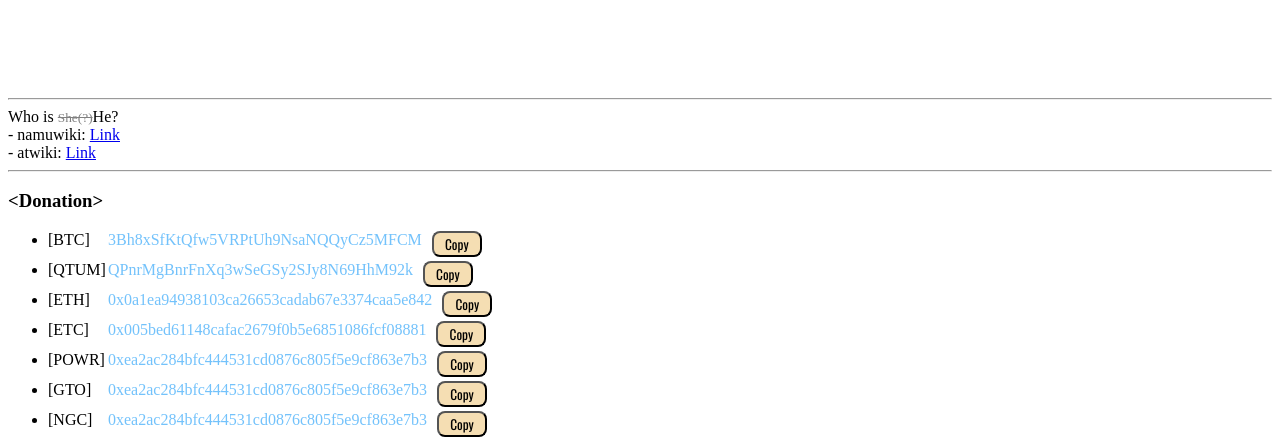
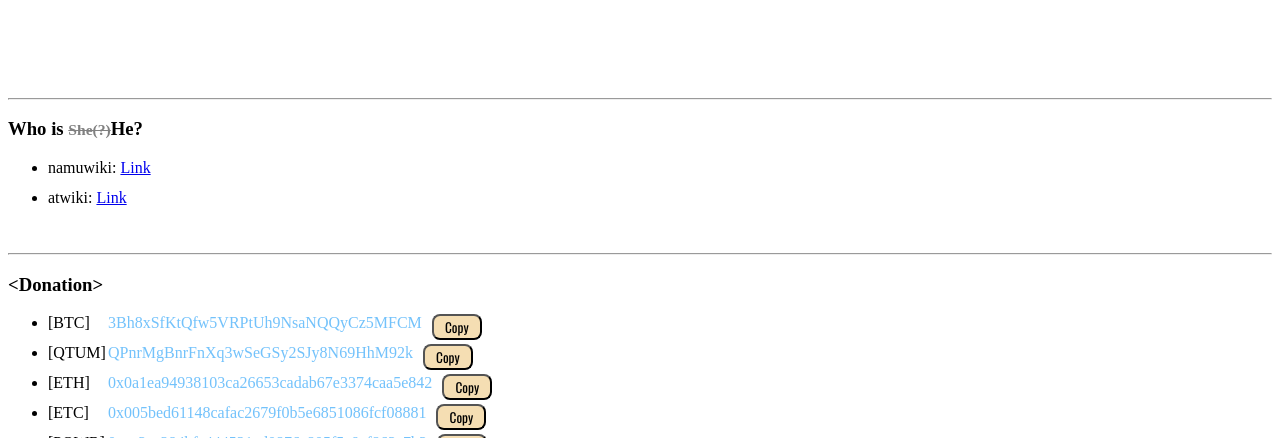
Before and after one commit to Cellularhacker/felix.moe, a website: page public/index.html in a window 1280 px wide. Shown: the part 662-1100 px from the top of the page. Drawn offline with nearby package versions, Linux system fonts and the light colour scheme.

Commit message:
Updated wiki links

```diff
--- a/public/index.html
+++ b/public/index.html
@@ -13,6 +13,7 @@
     <script src="https://ajax.googleapis.com/ajax/libs/jquery/1.11.1/jquery.min.js"></script>
 </head>
 <body>
+    <!-- Start of Main Image -->
     <div id="felixtan_moe">
         <figure>
             <!--<img src="/images/maxresdefault2.jpg" width="70%">-->
@@ -26,13 +27,20 @@
             </figcaption>
         </figure>
     </div>
+    <!-- End of Main Image -->
     <hr>
+    <!-- Start of Content -->
     <div id="content">
-        <span>Who is <small><strike style="color:gray;">She(?)</strike></small>He?</span><br>
-        - namuwiki: <a href="https://namu.wiki/w/펠릭스%20아가일">Link</a><br>
-        - atwiki: <a href="https://www27.atwiki.jp/rezero/pages/40.html">Link</a><br>
+        <h3>Who is <small><strike style="color:gray;">She(?)</strike></small>He?</h3>
+        <!-- Wiki Links with ul&li-->
+        <ul>
+            <li>namuwiki: <a href="https://namu.wiki/w/펠릭스%20아가일">Link</a></li>
+            <li>atwiki: <a href="https://www27.atwiki.jp/rezero/pages/40.html">Link</a></li><br>
+        </ul>
     </div>
+    <!-- End of Content -->
     <hr>
+    <!-- Start of Donation Links -->
     <div id="donate">
         <h3 class="donte_title">&lt;Donation&gt;</h3>
         <ul>
@@ -87,5 +95,6 @@
             </li>
         </ul>
     </div>
+    <!-- End of Donation Links -->
 </body>
 </html>
```
